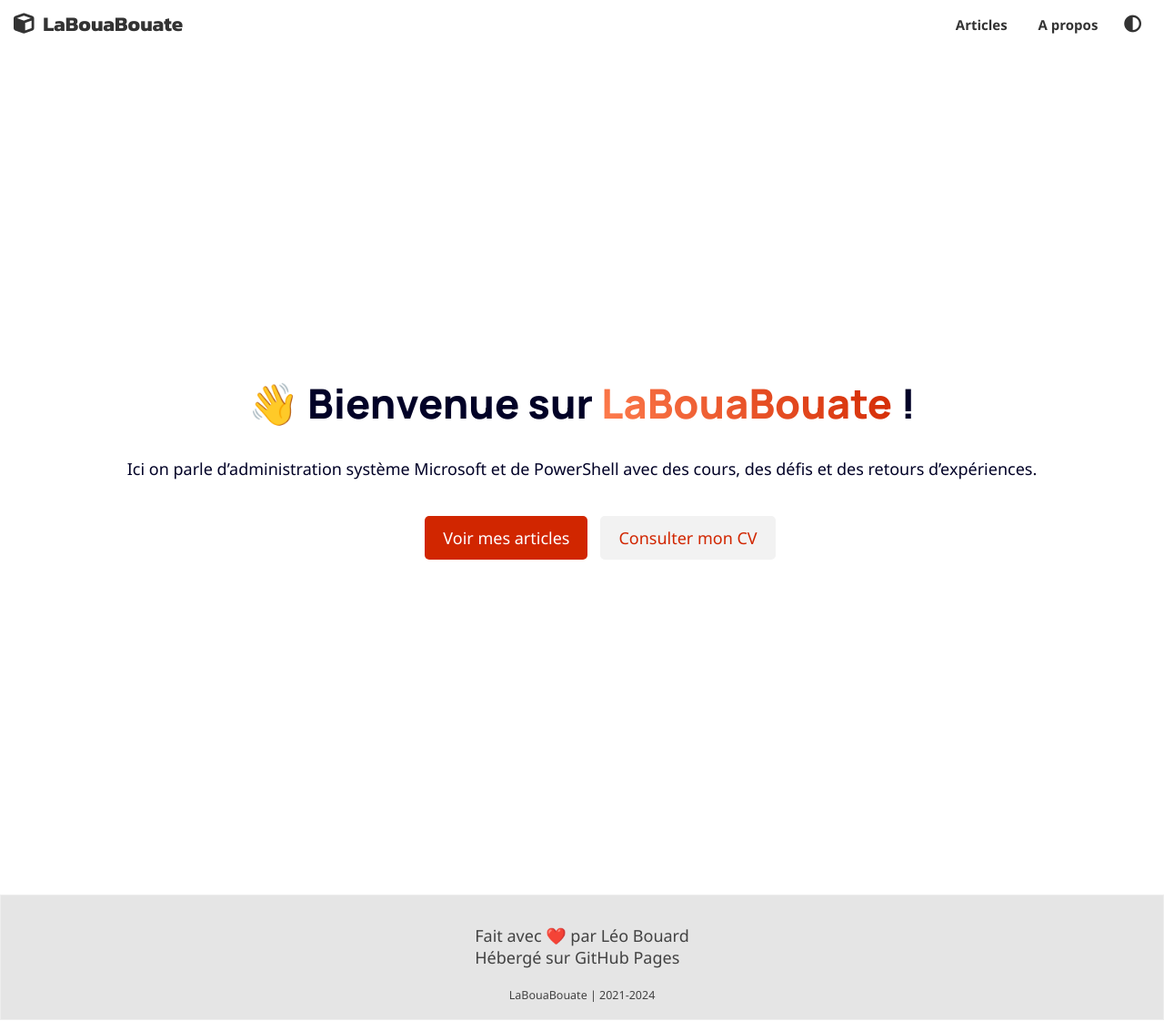
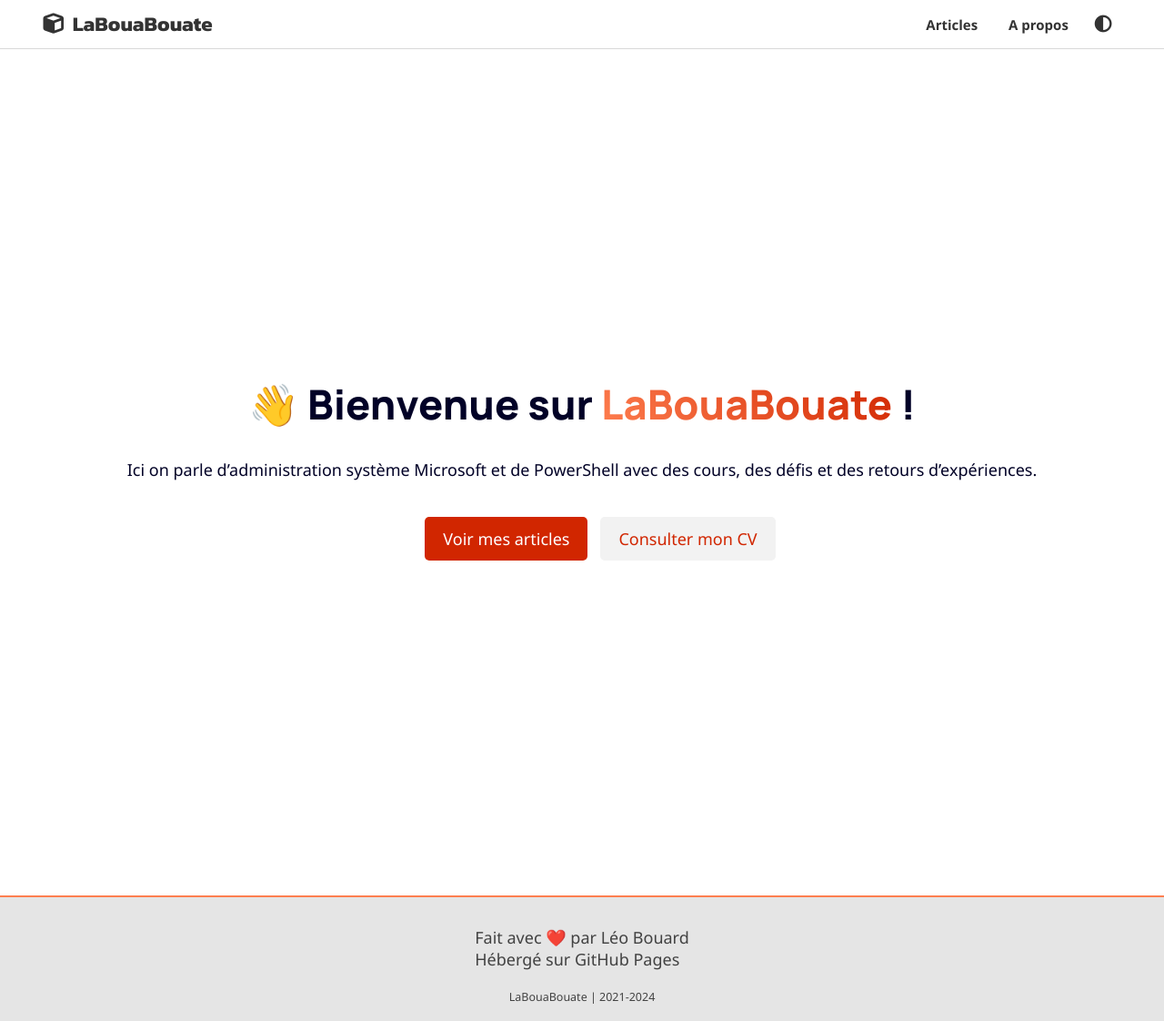
Before and after one commit to leobouard/leobouard.github.io, a Jekyll site: the page built from index.md, in a window 1280 px wide. Shown: the whole page at 91% size. Built offline with Jekyll 4.4.1, drawn with Linux system fonts in a browser that asks for light colours; nearby versions of some CDN libraries; some web fonts are replaced; our own code applies the rules of GitHub Pages for plain Markdown files.

Commit message:
Update style.scss

```diff
--- a/assets/css/style.scss
+++ b/assets/css/style.scss
@@ -13,7 +13,7 @@
     --secondary: lightcoral;
     --textbg: #ffffff;
     --accent: #D12600;
-    --bordercolor: #eee;
+    --bordercolor: #d9d9d9;
     --border: 1px solid var(--bordercolor);
     --borderradius: 2px;
     --boxshadow: #00000075;
@@ -98,10 +98,11 @@
     display: flex;
     width: 100%;
     justify-content: center;
+    border-bottom: var(--border);
 
     nav {
         width: 100%;
-        max-width: 1500px;
+        max-width: 1200px;
         padding: 0px 1em 0 0;
         display: flex;
         align-items: center;
@@ -385,7 +386,6 @@
     background-color: var(--footerbg);
     z-index: -1;
     color: var(--footer);
-    border: var(--border);
 }
 
 @media screen and (max-width: 950px) {
```
